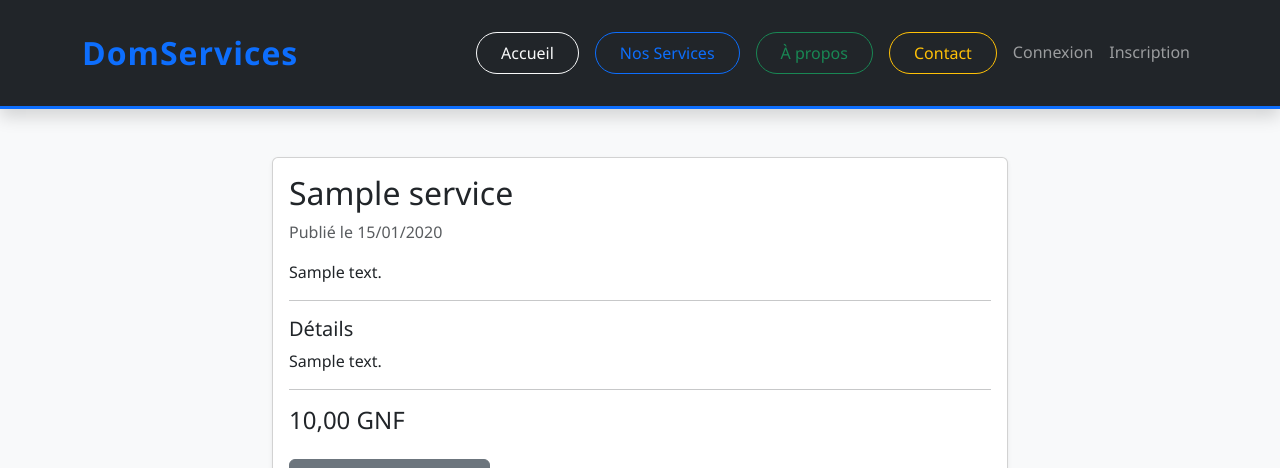
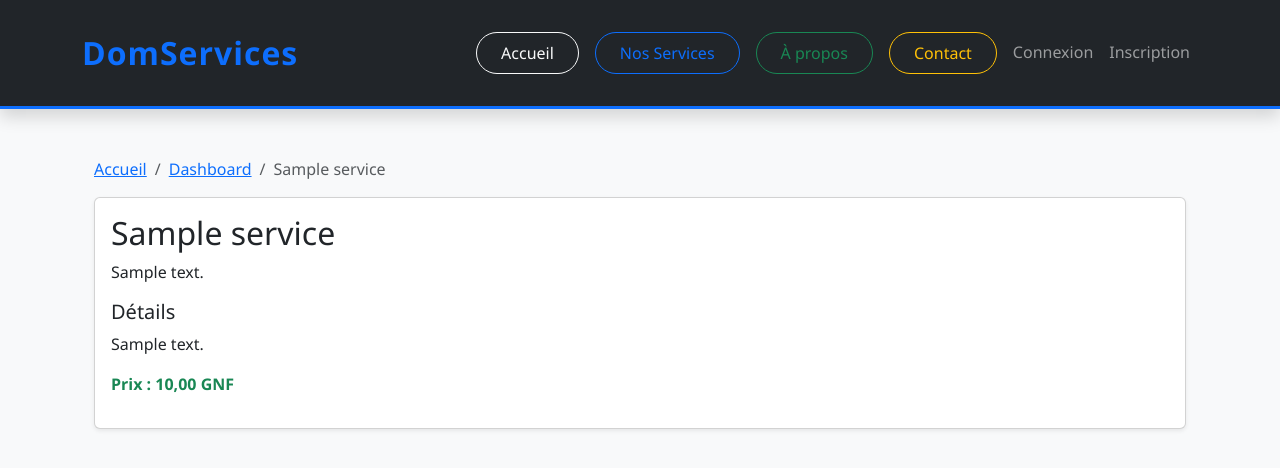
Before and after one commit to IbrahimaBalde02/Service-Informatique-Domicile, a Django app: page /service/1/ in a window 1280 px wide. Shown: the top 468 px of the page. Run offline with Django 5.2, Linux system fonts and the light colour scheme; tables that the repository leaves empty hold one stand-in row (values such as "Sample post"); some libraries are stand-ins or nearby versions.

Commit message:
Sauvergade

```diff
--- /dev/null
+++ b/Services/templates/Services/service_detail.html
@@ -0,0 +1,40 @@
+{% extends "base.html" %}
+
+{% block content %}
+<div class="container mt-4">
+
+    <!-- Breadcrumb -->
+    <nav aria-label="breadcrumb">
+        <ol class="breadcrumb">
+            <li class="breadcrumb-item">
+                <a href="{% url 'services:accueil' %}">Accueil</a>
+            </li>
+            <li class="breadcrumb-item">
+                <a href="{% url 'services:dashboard_prestataire' %}">Dashboard</a>
+            </li>
+            <li class="breadcrumb-item active" aria-current="page">
+                {{ service.titre }}
+            </li>
+        </ol>
+    </nav>
+
+    <div class="card shadow-sm">
+        <div class="card-body">
+            <h2 class="card-title">{{ service.titre }}</h2>
+            <p class="card-text">{{ service.description }}</p>
+
+            {% if service.details %}
+                <h5>Détails</h5>
+                <p>{{ service.details }}</p>
+            {% endif %}
+
+            {% if service.prix %}
+                <p class="fw-bold text-success">
+                    Prix : {{ service.prix }} GNF
+                </p>
+            {% endif %}
+        </div>
+    </div>
+
+</div>
+{% endblock %}
--- a/Services/templates/base.html
+++ b/Services/templates/base.html
@@ -55,6 +55,17 @@
                         </li>
                     {% endif %}
 
+                    {% if user.is_authenticated %}
+                        {% if user.role == 'prestataire' %}
+                            <li class="nav-item">
+                                <a class="nav-link" href="{% url 'services:dashboard_prestataire' %}">
+                                    Dashboard Prestataire
+                                </a>
+                            </li>
+                        {% endif %}
+                    {% endif %}
+
+
                 </ul>
             </div>
         </div>
--- a/Services/urls.py
+++ b/Services/urls.py
@@ -10,4 +10,6 @@ urlpatterns = [
      path('contact/', views.contact_view, name='contact'),
     path('apropos/', views.apropos, name='apropos'),
     path('service/<int:pk>/', views.service_detail, name='detail'),
+    path('dashboard/prestataire/', views.dashboard_prestataire, name='dashboard_prestataire'),
+
 ]
--- a/Services/views.py
+++ b/Services/views.py
@@ -66,3 +66,29 @@ def contact_view(request):
 def apropos(request):
     """Page à propos du site."""
     return render(request, 'Services/apropos.html')
+
+
+
+from django.shortcuts import render, redirect
+from django.contrib.auth.decorators import login_required
+from .models import Service
+
+@login_required
+def dashboard_prestataire(request):
+    # Sécurité : accès réservé aux prestataires
+    if request.user.role != 'prestataire':
+        return redirect('services:accueil')
+
+    services = Service.objects.all()
+
+    context = {
+        'services': services,
+    }
+
+    return render(request, 'dashboards/prestataire_dashboard.html', context)
+
+
+# Détail d'un service
+def service_detail(request, pk):
+    service = get_object_or_404(Service, pk=pk)
+    return render(request, 'services/service_detail.html', {'service': service})
```
Also changed, not shown: Services/templates/dashboards/prestataire_dashboard.html (added, +48 -0 lines).
